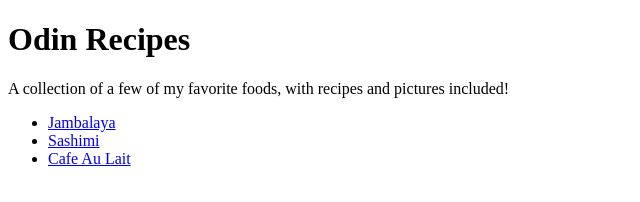
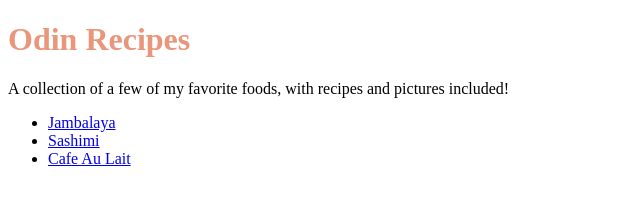
Before and after one commit to Asralide/odin-recipes, a plain HTML site: page index.html in a window 1280 px wide. Shown: the whole page, without its empty margins (0-640 px from the left). Drawn offline with Linux system fonts and the light colour scheme.

Commit message:
Add styles.css for styling

```diff
--- a/index.html
+++ b/index.html
@@ -1,6 +1,7 @@
 <!DOCTYPE html>
 <html lang="en">
 <head>
+    <link rel="stylesheet" href="styles.css">
     <meta charset="UTF-8">
     <meta name="viewport" content="width=device-width, initial-scale=1.0">
     <title>Projects: Odin Recipes</title>
--- /dev/null
+++ b/styles.css
@@ -0,0 +1,3 @@
+h1 {
+    color: darksalmon;
+}
```
